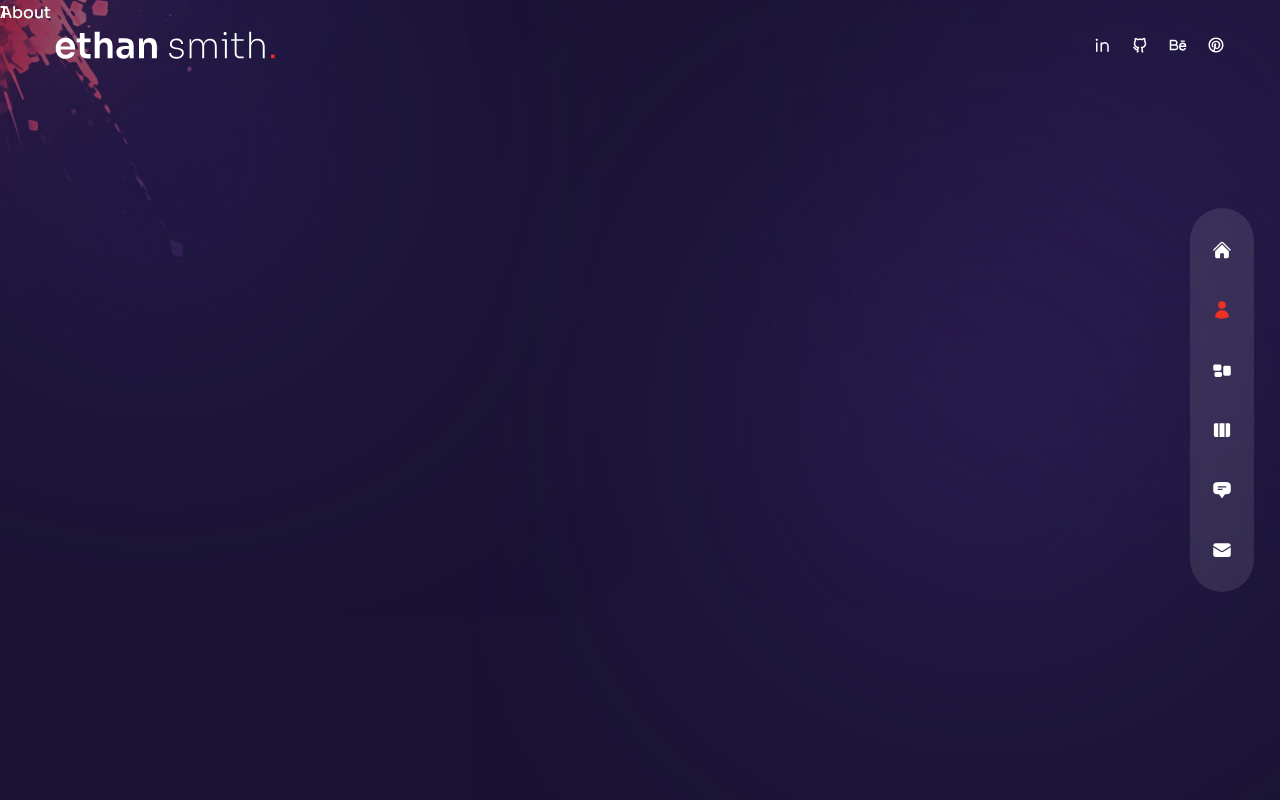
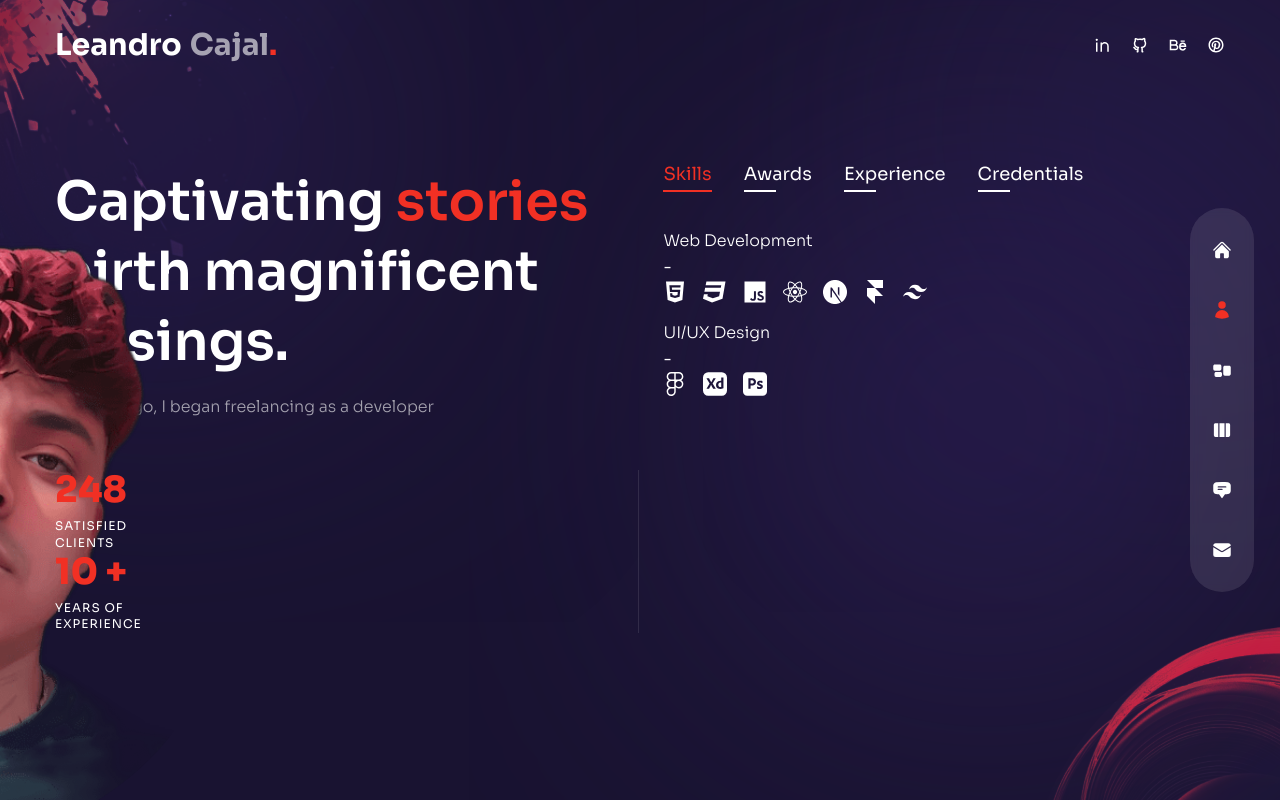
Before and after one commit to leandro-cajal/porfolio-nextjs, a Next.js app: page /about in a window 1280 px wide. Built offline with nearby package versions, Linux system fonts and the light colour scheme.

Commit message:
working on about section

```diff
--- a/components/Circles.js
+++ b/components/Circles.js
@@ -1,5 +1,16 @@
+// next image
+import Image from "next/image";
+
 const Circles = () => {
-  return <div>Circles</div>;
+  return(
+  <div className="w-[200px] xl:w-[300px] absolute -right-16 -bottom-2 mix-blend-color-dodge animate-pulse duration-75 z-10">
+    <Image
+      src={'/circles.png'}
+      width={260}
+      height={200}
+      className="w-full h-full"
+      alt="" />
+  </div>);
 };
 
 export default Circles;
--- a/components/Header.js
+++ b/components/Header.js
@@ -15,13 +15,17 @@ const Header = () => {
       <div className="flex flex-col lg:flex-row justify-between items-center gap-y-6 py-8">
         {/* logo */}
         <Link href={'/'}>
-          <Image
+          {/* <Image
             src={'/logo.svg'}
             width={220}
             height={48}
             alt=""
             priority={true}
-           />
+           /> */}
+           <h1 className="flex gap-2">
+            <p className="font-bold font-poppins text-3xl text-white">Leandro</p>
+            <p className="text-3xl font-bold font-poppins">Cajal<span className="text-accent mt-auto font-bold mr-auto">.</span></p>
+          </h1>
         </Link>
         {/* socials */}
         <Socials />
--- a/components/Transition.js
+++ b/components/Transition.js
@@ -28,7 +28,6 @@ const Transition = () => {
         exit="exit"
         transition={{delay:0.2, duration: 0.6, ease: 'easeInOut'}}
         >
-          1
       </motion.div>
       <motion.div
         className="fixed top-0 bottom-0 right-full w-screen h-screen z-20 bg-[#3b2d71]"
@@ -38,7 +37,6 @@ const Transition = () => {
         exit="exit"
         transition={{delay:0.4, duration: 0.6, ease: 'easeInOut'}}
         >
-          1
       </motion.div>
       <motion.div
         className="fixed top-0 bottom-0 right-full w-screen h-screen z-10 bg-[#4b3792]"
@@ -48,7 +46,6 @@ const Transition = () => {
         exit="exit"
         transition={{delay:0.6, duration: 0.6, ease: 'easeOut'}}
         >
-          1
       </motion.div>
 
     </>
--- a/pages/about/index.js
+++ b/pages/about/index.js
@@ -1,4 +1,4 @@
-import React, {useState} from 'react'
+import React, { useState } from 'react';
 
 // icons
 import {
@@ -6,7 +6,6 @@ import {
   FaCss3,
   FaJs,
   FaReact,
-  FaWordpress,
   FaFigma,
 } from "react-icons/fa";
 
@@ -15,10 +14,10 @@ import {
   SiFramer,
   SiAdobexd,
   SiAdobephotoshop,
+  SiTailwindcss,
 } from "react-icons/si";
 
-
-//  data
+// about data
 const aboutData = [
   {
     title: 'skills',
@@ -32,12 +31,16 @@ const aboutData = [
           <FaReact />,
           <SiNextdotjs />,
           <SiFramer />,
-          <FaWordpress />,
+          <SiTailwindcss />
         ],
       },
       {
         title: 'UI/UX Design',
-        icons: [<FaFigma />, <SiAdobexd />, <SiAdobephotoshop />],
+        icons: [
+          <FaFigma />,
+          <SiAdobexd />,
+          <SiAdobephotoshop />,
+        ],
       },
     ],
   },
@@ -90,8 +93,94 @@ const aboutData = [
   },
 ];
 
+// components
+import Avatar from '../../components/Avatar';
+import Circles from '../../components/Circles';
+
+// framer motion
+import { motion } from 'framer-motion';
+import { fadeIn } from '../../variants';
+
+// counter
+import CountUp from 'react-countup';
+
 const About = () => {
-  return <div>About</div>;
+  const [index, setIndex] = useState(0);
+
+  return (
+    <div className='h-full bg-primary/10 py-32 text-center xl:text-left'>
+      <Circles />
+      {/* avatar img */}
+      <motion.div
+        variants={fadeIn('right', 0.2)}
+        initial="hidden"
+        animate="show"
+        exit="hidden"
+        className='hidden xl:flex absolute -bottom-[5%] -left-80'>
+        <div className='w-[550px]'>
+          <Avatar />
+        </div>
+      </motion.div>
+      <div className='container mx-auto h-full w-full flex flex-col items-center xl:flex-row gap-x-6'>
+        <div className='flex-1 flex flex-col justify-center'>
+          <h2 className='h2'>
+            Captivating <span className='text-accent'>stories</span> birth magnificent desings.</h2>
+          <p className='max-w-[500px] mx-auto xl:mx-0 mb-6 xl:mb-12 px-2 xl:px-0'>10 years ago, I began freelancing as a developer</p>
+          {/* counters */}
+          <div className=''>
+            {/* experience */}
+            <div className='relative flex-1 after:w-[1px] after:h-full after:bg-white/10 after:absolute after:top-0 after:right-0'>
+              <div className='text-2xl xl:text-4xl font-extrabold text-accent mb-2'>
+                <CountUp start={0} end={250} duration={8} />
+              </div>
+              <div className='text-xs uppercase tracking-[1px] leading-[1.4] max-w-[100px]'>Satisfied clients</div>
+            </div>
+
+            <div className='relative flex-1 after:w-[1px] after:h-full after:bg-white/10 after:absolute after:top-0 after:right-0'>
+              <div className='text-2xl xl:text-4xl font-extrabold text-accent mb-2'>
+                <CountUp start={0} end={10} duration={8} /> +
+              </div>
+              <div className='text-xs uppercase tracking-[1px] leading-[1.4] max-w-[100px]'>Years of experience</div>
+            </div>
+          </div>
+        </div>
+        {/* info */}
+        <div className='flex flex-col w-full xl:max-w-[48%] h-[480px]'>
+          <div className='flex gap-x-4 xl:gap-x-8 mx-auto xl:mx-0 mb-4 z-20 relative'>
+            {aboutData.map((item, itemIndex) => (
+              <div
+                key={itemIndex}
+                className={`cursor-pointer capitalize xl:text-lg relative after:w-8 after:h-[2px] after:absolute after:-bottom-1 after:left-0 ${index === itemIndex ? "text-accent after:w-[100%] after:bg-accent after:transition-all after:duration-500" : "after:bg-white"}`}
+                onClick={() => setIndex(itemIndex)}
+              >
+                {item.title}
+              </div>
+            ))}
+          </div>
+          <div className='py-2 xl:py-6 flex flex-col gap-y-2 xl:gap-y-4 items-center xl:items-start'>
+            {aboutData[index].info.map((item, itemIndex) => {
+              return (
+                <div key={itemIndex} className='flex-1 flex flex-col'>
+                  {/* title */}
+                  <div className='font-light mb-2 md:mb-0'>{item.title}</div>
+                  <div className='hidden md:flex'>-</div>
+                  <div>{item.stage}</div>
+                  <div className='flex gap-x-4'>
+                    {/* icons */}
+                    {item.icons?.map((icon, iconIndex) => {
+                      return (
+                      <div key={iconIndex} className='text-2xl'>{icon}</div>
+                      )}
+                    )}
+                  </div>
+                </div>
+              )
+            })}
+          </div>
+        </div>
+      </div>
+    </div>
+  );
 };
 
 export default About;
```
Also changed, not shown: pages/index.js (+3 -4 lines).
